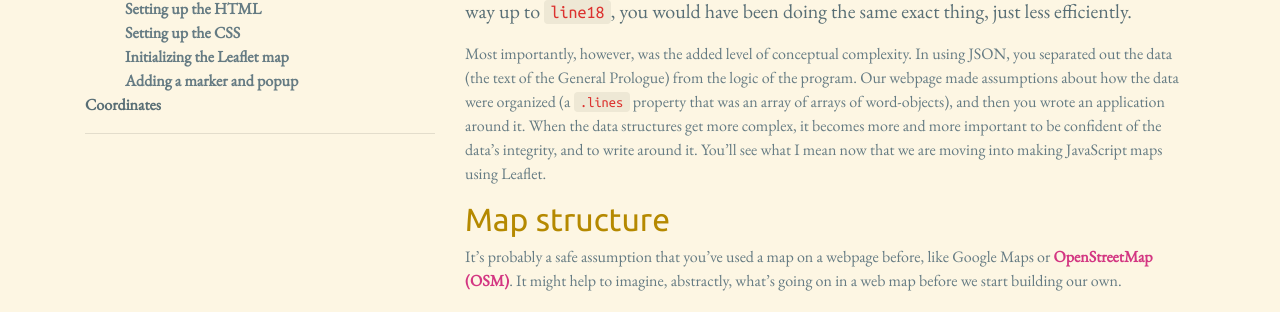
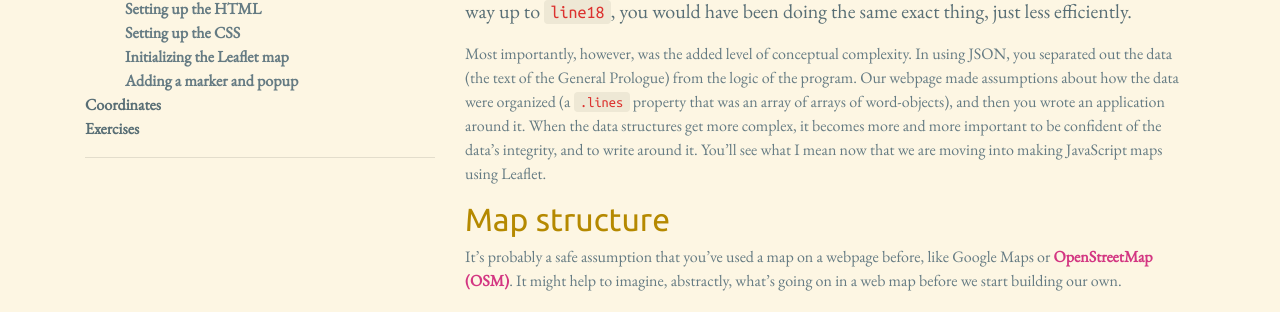
Before and after one commit to muziejus/javascripting-english-major, a Jekyll site: the page built from 10-leaflet.md, in a window 1280 px wide and 900 px high. Shown: the part 252-564 px from the top of the window. Built offline with Jekyll 4.4.1, drawn with Linux system fonts in a browser that asks for light colours; nearby versions of some CDN libraries.

Commit message:
Add section for exercises.

```diff
--- a/10-leaflet.md
+++ b/10-leaflet.md
@@ -351,13 +351,15 @@ actually prefer them), and there is also a vanilla
 similar to what we built for the `tenThousandthPolygon` above.
 
 </section>
-
+<section id="exercises">
 ## Exercises
 
 1. Create two new files, `derive.html` and `derive.js`. Have them include a
    Leaflet map with your two dérives you made for class drawn on them. Or it
    can be two walks, if you’re not in my class. The dérives should be
    different colors. Save, commit, and push to GitHub when you’re done.
+
+</section>
 
 ## Footnotes
 
```
